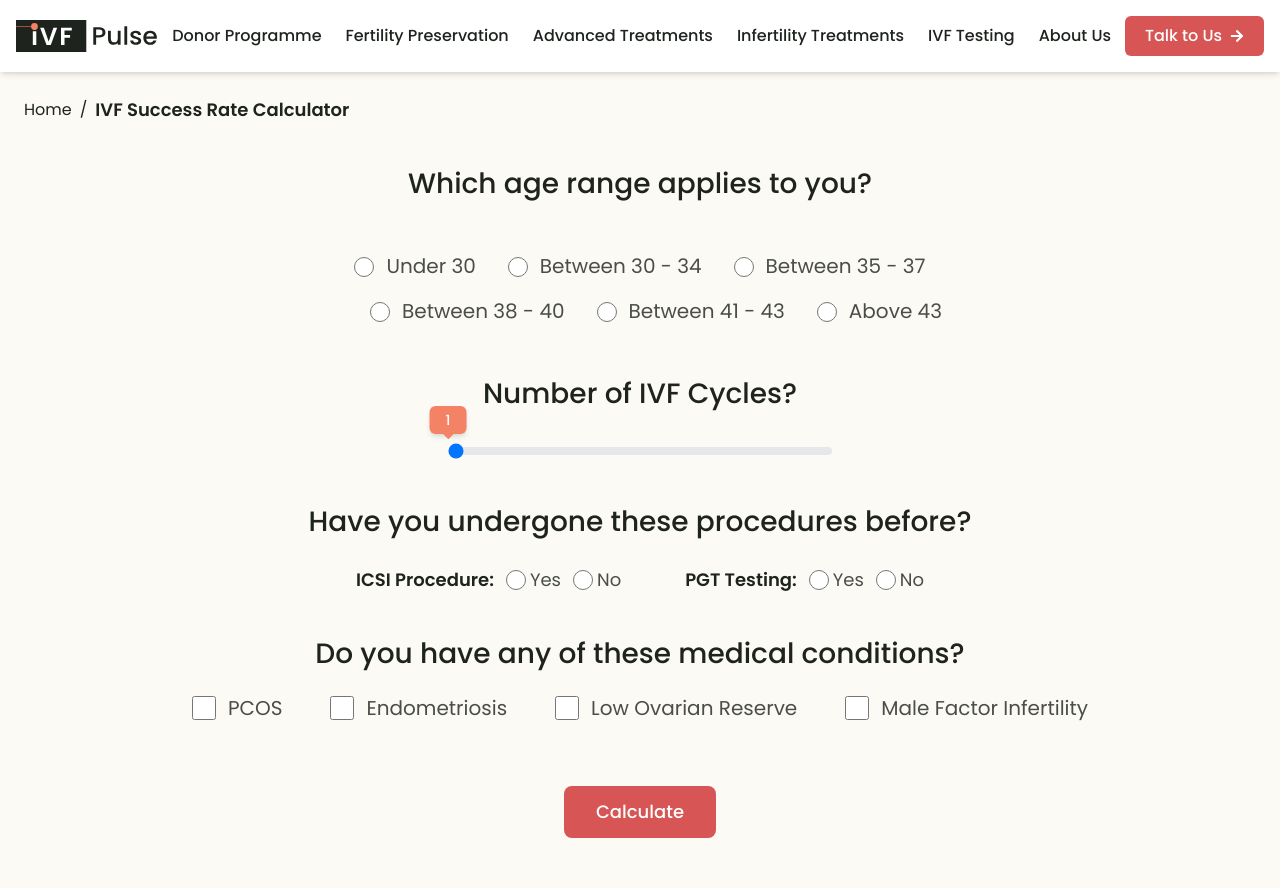
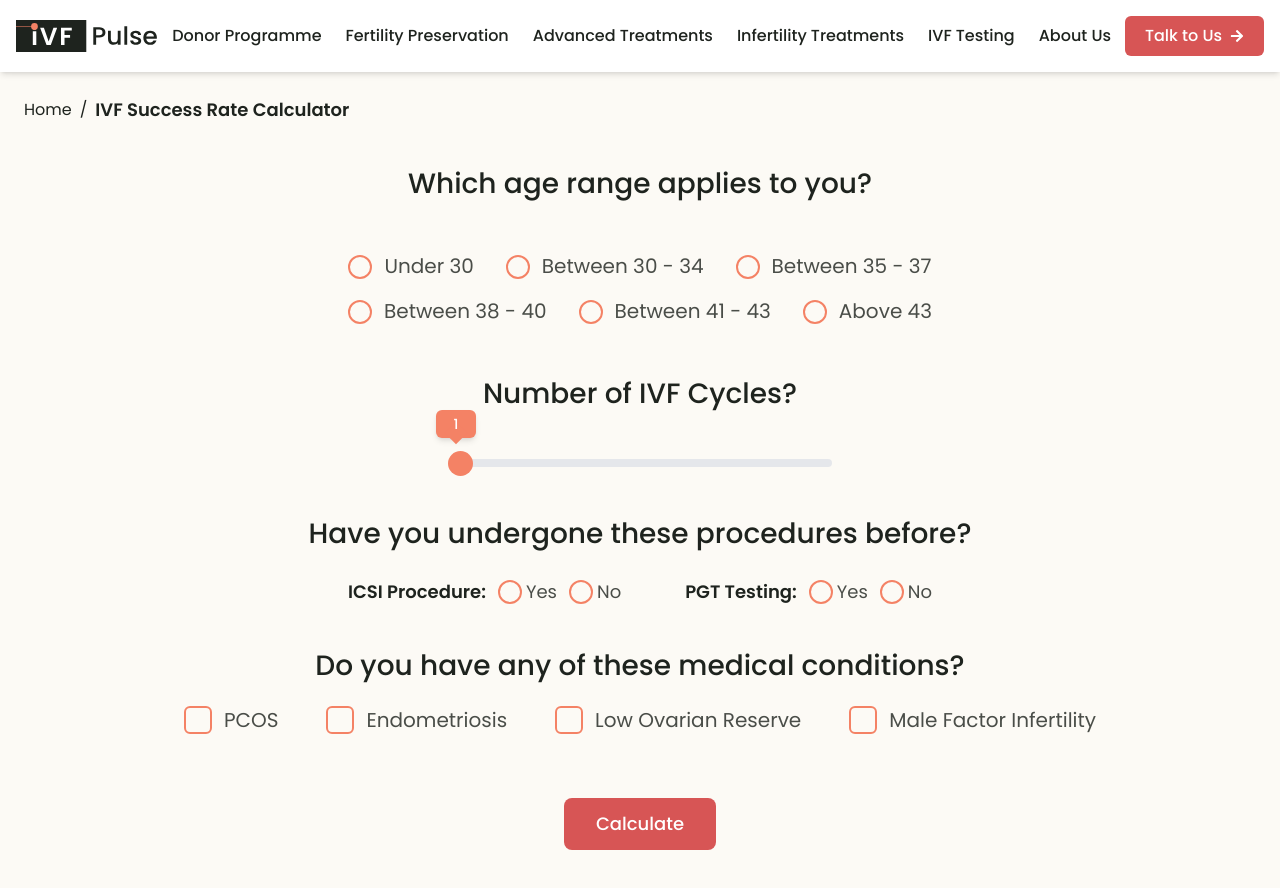
Before and after one commit to VikasJassu/Health_Pro, a React (Vite) app: page / in a window 1280 px wide. Shown: the top 888 px of the page. Built offline with nearby package versions, Linux system fonts and the light colour scheme.

Commit message:
UI changes

```diff
--- a/src/components/AgeRange.jsx
+++ b/src/components/AgeRange.jsx
@@ -17,15 +17,30 @@ const AgeRange = () => {
       {ageRanges.map((range, index) => (
         <label
           key={index}
-          className="flex items-center space-x-3 text-gray-900 cursor-pointer"
+          className={`flex items-center space-x-3 text-gray-900 cursor-pointer ${
+            index > 2 ? "sm:-translate-x-4" : ""
+          }`}
         >
+          {/* Custom Radio Button */}
+          <div
+            className={`w-6 h-6 rounded-full border-2 flex items-center justify-center border-[#F48265]`}
+          >
+            {selectedAge === range && (
+              <div className="w-3 h-3 bg-[#F48265] rounded-full"></div>
+            )}
+          </div>
+
+          {/* Hidden Input */}
           <input
             type="radio"
             name="ageRange"
             value={range}
-            className="sm:w-5 w-4 h-4 sm:h-5 accent-red-500 border-2 border-red-500"
+            onChange={() => setSelectedAge(range)}
+            className="hidden"
           />
-          <span className="sm:text-xl text-sm font-poppins text-[#1E231E] opacity-80 sm:leading-[45px] leading-8">
+
+          {/* Text Label */}
+          <span className="sm:text-xl text-sm font-poppins text-[#1E231E] opacity-80 sm:leading-[45px] leading-9">
             {range}
           </span>
         </label>
--- a/src/components/Conditions.jsx
+++ b/src/components/Conditions.jsx
@@ -29,12 +29,30 @@ const Conditions = () => {
             key={index}
             className="flex items-center space-x-3 text-gray-900 cursor-pointer"
           >
-            <input
-              type="checkbox"
-              value={option}
-              className="sm:w-6 w-5 sm:h-6 h-5 border-2 rounded-md accent-[#F48265] checked:border-[#F48265] checked:bg-[#F48265]"
-              onChange={() => toggleCondition(option)}
-            />
+            {/* Custom Checkbox according to design */}
+            <div
+              className={`w-6 h-6 sm:w-7 sm:h-7 rounded-md border-2 flex items-center justify-center border-[#F48265] cursor-pointer${
+                conditions.includes(option) ? " bg-[#F48265]" : "bg-white"
+              }`}
+              onClick={() => toggleCondition(option)}
+            >
+              {conditions.includes(option) && (
+                <svg
+                  xmlns="http://www.w3.org/2000/svg"
+                  viewBox="0 0 24 24"
+                  fill="none"
+                  stroke="white"
+                  strokeWidth="3"
+                  strokeLinecap="round"
+                  strokeLinejoin="round"
+                  className="w-4 h-4"
+                >
+                  <polyline points="20 6 9 17 4 12" />
+                </svg>
+              )}
+            </div>
+            {/* hide original checkbox */}
+            <input type="checkbox" value={option} className="hidden" />
             <span className="sm:text-xl text-sm sm:leading-9 leading-5 opacity-80 font-poppins text-[#1E231E]">
               {option}
             </span>
--- a/src/components/Navbar.jsx
+++ b/src/components/Navbar.jsx
@@ -6,7 +6,7 @@ import { FaArrowRight } from "react-icons/fa";
 import { CiBurger } from "react-icons/ci";
 
 const linkCSS =
-  "hover:text-pink-500 transition font-poppins font-medium text-[#1E231E]";
+  "hover:text-[#F48265] transition font-poppins font-medium text-[#1E231E]";
 const Navbar = () => {
   return (
     <nav className="bg-white shadow-md fixed z-10 w-screen">
--- a/src/components/Procedures.jsx
+++ b/src/components/Procedures.jsx
@@ -16,24 +16,38 @@ const Procedures = () => {
             ICSI Procedure:
           </label>
           <label className="flex items-center space-x-1">
+            <div
+              className={`w-6 h-6 rounded-full border-2 flex items-center justify-center border-[#F48265] cursor-pointer`}
+            >
+              {icsi === true && (
+                <div className="w-3 h-3 bg-[#F48265] rounded-full cursor-pointer"></div>
+              )}
+            </div>
             <input
               type="radio"
               name="icsi"
               value="yes"
-              className="sm:w-5 w-4 sm:h-5 h-4 accent-red-500 border-2 border-red-500"
               onChange={() => setIcsi(true)}
+              className="hidden"
             />
             <span className="sm:text-lg text-sm font-poppins text-[#1E231E] leading-7 opacity-80">
               Yes
             </span>
           </label>
           <label className="flex items-center space-x-1">
+            <div
+              className={`w-6 h-6 rounded-full border-2 flex items-center justify-center border-[#F48265] cursor-pointer`}
+            >
+              {icsi === false && (
+                <div className="w-3 h-3 bg-[#F48265] rounded-full cursor-pointer"></div>
+              )}
+            </div>
             <input
               type="radio"
               name="icsi"
               value="no"
-              className="sm:w-5 w-4 sm:h-5 h-4 accent-red-500 border-2 border-red-500"
               onChange={() => setIcsi(false)}
+              className="hidden"
             />
             <span className="sm:text-lg text-sm font-poppins text-[#1E231E] leading-7 opacity-80">
               No
@@ -47,24 +61,38 @@ const Procedures = () => {
             PGT Testing:
           </label>
           <label className="flex items-center space-x-1 translate-x-5 sm:translate-x-0">
+            <div
+              className={`w-6 h-6 rounded-full border-2 flex items-center justify-center border-[#F48265] cursor-pointer`}
+            >
+              {pgt === true && (
+                <div className="w-3 h-3 bg-[#F48265] rounded-full cursor-pointer"></div>
+              )}
+            </div>
             <input
               type="radio"
               name="pgt"
               value="yes"
-              className="sm:w-5 w-4 sm:h-5 h-4 accent-red-500 border-2 border-red-500"
               onChange={() => setPgt(true)}
+              className="hidden"
             />
             <span className="sm:text-lg text-sm font-poppins text-[#1E231E] leading-7 opacity-80">
               Yes
             </span>
           </label>
           <label className="flex items-center space-x-1 translate-x-5 sm:translate-x-0">
+            <div
+              className={`w-6 h-6 rounded-full border-2 flex items-center justify-center border-[#F48265] cursor-pointer`}
+            >
+              {pgt === false && (
+                <div className="w-3 h-3 bg-[#F48265] rounded-full cursor-pointer"></div>
+              )}
+            </div>
             <input
               type="radio"
               name="pgt"
               value="no"
-              className="sm:w-5 w-4 sm:h-5 h-4 accent-red-500 border-2 border-red-500"
               onChange={() => setPgt(false)}
+              className="hidden"
             />
             <span className="sm:text-lg text-sm font-poppins text-[#1E231E] leading-7 opacity-80">
               No
--- a/src/components/Slider.jsx
+++ b/src/components/Slider.jsx
@@ -1,46 +1,42 @@
 import React, { useState } from "react";
-
+import "./slider.css";
 const Slider = () => {
   const [value, setValue] = useState(1);
 
+  const handleSliderChange = (e) => {
+    setValue(parseInt(e.target.value, 10));
+  };
+
   return (
-    <div className="flex flex-col items-center space-y-4 mt-6">
-      {/* Tooltip for value */}
-      <div className="relative">
+    <div className="flex flex-col items-center space-y-4 mt-9">
+      {/* slider div element */}
+      <div className="relative w-full sm:w-96">
+        {/* Tooltip showing current number */}
         <div
-          className="absolute sm:-top-8 -top-6 left-1/2 transform sm:-translate-x-1/2 -translate-x-3 bg-[#F48265] text-white text-sm font-medium rounded-md sm:px-4 sm:py-1 px-3 py-[1px] shadow-md"
-          style={{ left: `${(value - 1) * 25}%` }} // Adjust tooltip based on slider value
+          className="sm:w-10 px-3 sm:px-0 pt-1 w-8 h-6 sm:h-7 sm:p-1 absolute sm:-top-10 -top-8 left-0 transform sm:-translate-x-4 -translate-x-3  bg-[#F48265] text-white text-sm font-medium rounded-md shadow-md"
+          style={{
+            left: `calc(${((value - 1) / 4) * 100}% + (${8 - value * 4}px))`,
+          }}
         >
           {value}
-          <div className="bg-[#F48265] w-5 h-3 rotate-45 absolute sm:top-4 sm:right-[11px] top-[10px] right-[7px] -z-20"></div>
+          <div className="bg-[#F48265] w-4 h-4 rotate-45 absolute bottom-[-3px] left-1/2 transform -translate-x-1/2 -z-10"></div>
         </div>
 
+        {/* Slider */}
         <input
           type="range"
           min="1"
           max="5"
           value={value}
-          onChange={(e) => setValue(e.target.value)}
-          className="sm:w-96 w-[90vw] sm:h-2 h-[6px] appearance-none bg-gray-200 rounded-full outline-none cursor-pointer"
+          onChange={handleSliderChange}
+          className="slider w-full sm:h-2 h-[6px] appearance-none bg-gray-200 rounded-full outline-none cursor-pointer"
           style={{
             background: `linear-gradient(to right, #F48265 0%, #F48265 ${
-              (value - 1) * 25
-            }%, #e5e7eb ${(value - 1) * 25}%, #e5e7eb 100%)`,
+              ((value - 1) / 4) * 100
+            }%, #e5e7eb ${((value - 1) / 4) * 100}%, #e5e7eb 100%)`,
           }}
         />
       </div>
-
-      {/* Dots below slider */}
-      {/* <div className="flex justify-between w-96 absolute">
-        {[...Array(5)].map((_, index) => (
-          <span
-            key={index}
-            className={`w-2 h-2 rounded-full ${
-              value - 1 === index ? "bg-[#F48265]" : "bg-gray-400"
-            }`}
-          ></span>
-        ))}
-      </div> */}
     </div>
   );
 };
--- /dev/null
+++ b/src/components/slider.css
@@ -0,0 +1,41 @@
+/* Custom slider styling */
+.slider {
+    -webkit-appearance: none;
+    appearance: none;
+    width: 100%;
+    height: 8px;
+    background: #f0f0f0;
+    outline: none;
+    border-radius: 5px;
+  }
+
+  .slider::-webkit-slider-thumb {
+    -webkit-appearance: none;
+    appearance: none;
+    width: 25px;
+    height: 25px;
+    background: #F48265;
+    border-radius: 50%;
+    cursor: pointer;
+  }
+
+  .slider::-moz-range-thumb {
+    width: 25px;
+    height: 25px;
+    background: #F48265;
+    border-radius: 50%;
+    cursor: pointer;
+  }
+
+  /* Media Query for Small Screens */
+  @media (max-width: 768px) {
+    .slider::-webkit-slider-thumb {
+      width: 20px;
+      height: 20px;
+    }
+
+    .slider::-moz-range-thumb {
+      width: 20px;
+      height: 20px;
+    }
+  }
--- a/src/index.css
+++ b/src/index.css
@@ -1,40 +1,12 @@
-@import url('https://fonts.googleapis.com/css2?family=Poppins:wght@400;500;600;700&display=swap');
+@import url("https://fonts.googleapis.com/css2?family=Poppins:wght@400;500;600;700&display=swap");
 
 /* Apply the Poppins font family globally */
 body {
-  font-family: 'Poppins', sans-serif;
+  font-family: "Poppins", sans-serif;
 }
 
-/* Custom slider styling */
-.slider {
-  -webkit-appearance: none;
-  appearance: none;
-  width: 100%;
-  height: 8px;
-  background: #f0f0f0;
-  outline: none;
-  border-radius: 5px;
-}
 
-.slider::-webkit-slider-thumb {
-  -webkit-appearance: none;
-  appearance: none;
-  width: 20px;
-  height: 20px;
-  background: #f43f5e;
-  border-radius: 50%;
-  cursor: pointer;
-}
-
-.slider::-moz-range-thumb {
-  width: 20px;
-  height: 20px;
-  background: #f43f5e;
-  border-radius: 50%;
-  cursor: pointer;
-}
-
- /* :root {
+/* :root {
   font-family: Inter, system-ui, Avenir, Helvetica, Arial, sans-serif;
   font-synthesis: none;
   text-rendering: optimizeLegibility;
--- a/src/pages/Homepage.jsx
+++ b/src/pages/Homepage.jsx
@@ -45,7 +45,10 @@ const Homepage = () => {
         <Conditions />
 
         {/* Calculate Button */}
-        <Link to="/result" className="flex justify-center sm:relative fixed bottom-20 left-[50%] right-[50%] sm:left-0 sm:right-0 sm:bottom-0 sm:pt-5 sm:pb-16">
+        <Link
+          to="/result"
+          className="flex justify-center sm:relative fixed bottom-20 left-[50%] right-[50%] sm:left-0 sm:right-0 sm:bottom-0 sm:pt-5 sm:pb-16"
+        >
           <button className="bg-[#D75555] sm:text-lg text-white font-poppins px-8 py-3 rounded-lg font-medium hover:bg-red-600 transition">
             Calculate
           </button>
```
Also changed, not shown: src/pages/Result.jsx (+10 -5 lines).
